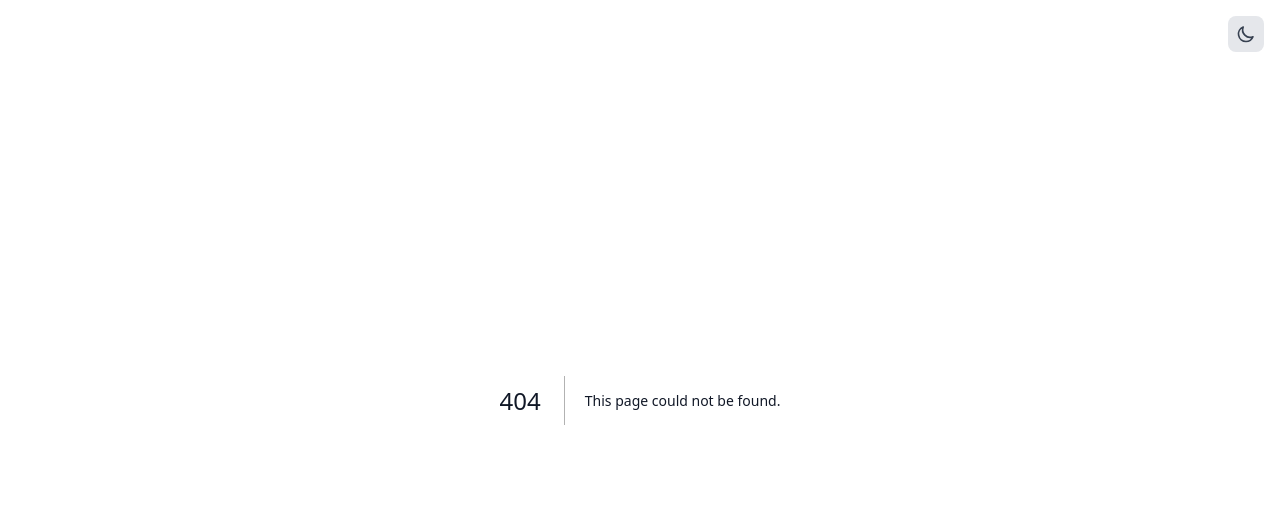
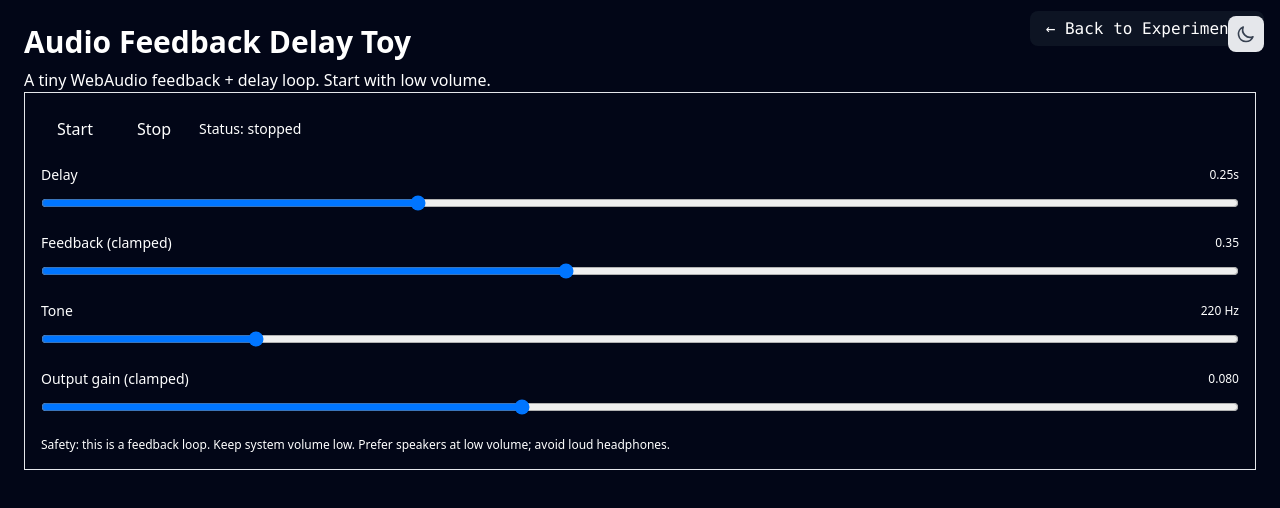
Before and after one commit to higgs-jung/tf-prd-lab, a Next.js app: page /experiments/weird-003 in a window 1280 px wide. Before the commit this address had no page. Shown: the top 508 px of the page. Built offline with nearby package versions, Linux system fonts and the light colour scheme.

Commit message:
feat(weird-003): add WebAudio feedback delay toy (#45)
- Start/Stop gated by user gesture (AudioContext created on Start)
- Safety clamps for feedback and output gain
- Sliders for delay/feedback/tone/output
- Registered in experiments index with page route + spec

Validation: pnpm build

```diff
--- /dev/null
+++ b/app/experiments/weird-003/page.tsx
@@ -0,0 +1,30 @@
+'use client'
+
+import Link from "next/link";
+import dynamic from "next/dynamic";
+
+const Weird003Demo = dynamic(() => import("@/experiments/weird-003/demo"), {
+  ssr: false,
+  loading: () => (
+    <div className="flex items-center justify-center min-h-screen bg-black">
+      <div className="text-white text-xl font-mono">Loading...</div>
+    </div>
+  )
+});
+
+export default function Weird003Page() {
+  return (
+    <main className="min-h-screen">
+      <nav className="fixed top-4 right-4 z-10">
+        <Link
+          href="/experiments"
+          className="px-4 py-2 bg-gray-900/80 backdrop-blur-sm text-white rounded-lg hover:bg-gray-800 transition-colors font-mono"
+        >
+          ← Back to Experiments
+        </Link>
+      </nav>
+
+      <Weird003Demo />
+    </main>
+  );
+}
--- /dev/null
+++ b/experiments/weird-003/demo.tsx
@@ -0,0 +1,263 @@
+'use client'
+
+import { useEffect, useRef, useState } from 'react'
+
+type AudioRig = {
+  ctx: AudioContext
+  osc: OscillatorNode
+  preGain: GainNode
+  delay: DelayNode
+  feedbackGain: GainNode
+  outputGain: GainNode
+}
+
+const DELAY_MAX = 0.8
+const FEEDBACK_MAX = 0.8
+const TONE_MIN = 80
+const TONE_MAX = 880
+const GAIN_MAX = 0.2
+
+function clamp(value: number, min: number, max: number) {
+  return Math.min(max, Math.max(min, value))
+}
+
+export default function AudioFeedbackDelayToyDemo() {
+  const rigRef = useRef<AudioRig | null>(null)
+
+  const [isRunning, setIsRunning] = useState(false)
+  const [delaySec, setDelaySec] = useState(0.25)
+  const [feedback, setFeedback] = useState(0.35)
+  const [toneHz, setToneHz] = useState(220)
+  const [outGain, setOutGain] = useState(0.08)
+
+  const applyParams = (next?: {
+    delaySec?: number
+    feedback?: number
+    toneHz?: number
+    outGain?: number
+  }) => {
+    const rig = rigRef.current
+    if (!rig) return
+
+    const now = rig.ctx.currentTime
+    const tc = 0.015
+
+    const d = clamp(next?.delaySec ?? delaySec, 0, DELAY_MAX)
+    const fb = clamp(next?.feedback ?? feedback, 0, FEEDBACK_MAX)
+    const f = clamp(next?.toneHz ?? toneHz, TONE_MIN, TONE_MAX)
+    const g = clamp(next?.outGain ?? outGain, 0, GAIN_MAX)
+
+    rig.delay.delayTime.setTargetAtTime(d, now, tc)
+    rig.feedbackGain.gain.setTargetAtTime(fb, now, tc)
+    rig.osc.frequency.setTargetAtTime(f, now, tc)
+    rig.outputGain.gain.setTargetAtTime(g, now, tc)
+  }
+
+  const stop = async () => {
+    const rig = rigRef.current
+    rigRef.current = null
+    setIsRunning(false)
+
+    if (!rig) return
+
+    try {
+      rig.osc.stop()
+    } catch {
+      // ignore
+    }
+
+    try {
+      rig.osc.disconnect()
+      rig.preGain.disconnect()
+      rig.delay.disconnect()
+      rig.feedbackGain.disconnect()
+      rig.outputGain.disconnect()
+    } catch {
+      // ignore
+    }
+
+    try {
+      await rig.ctx.close()
+    } catch {
+      // ignore
+    }
+  }
+
+  const start = async () => {
+    if (rigRef.current) return
+
+    const AudioContextCtor = window.AudioContext || (window as any).webkitAudioContext
+    const ctx = new AudioContextCtor()
+
+    const osc = ctx.createOscillator()
+    osc.type = 'sine'
+
+    const preGain = ctx.createGain()
+    preGain.gain.value = 0.12
+
+    const delay = ctx.createDelay(DELAY_MAX)
+    const feedbackGain = ctx.createGain()
+    const outputGain = ctx.createGain()
+
+    osc.connect(preGain)
+    preGain.connect(delay)
+
+    // feedback loop
+    delay.connect(feedbackGain)
+    feedbackGain.connect(delay)
+
+    // output
+    delay.connect(outputGain)
+    outputGain.connect(ctx.destination)
+
+    rigRef.current = { ctx, osc, preGain, delay, feedbackGain, outputGain }
+
+    // Apply initial params (with clamps)
+    const d = clamp(delaySec, 0, DELAY_MAX)
+    const fb = clamp(feedback, 0, FEEDBACK_MAX)
+    const f = clamp(toneHz, TONE_MIN, TONE_MAX)
+    const g = clamp(outGain, 0, GAIN_MAX)
+
+    delay.delayTime.value = d
+    feedbackGain.gain.value = fb
+    osc.frequency.value = f
+    outputGain.gain.value = g
+
+    // Start inside user gesture handler
+    await ctx.resume()
+    osc.start()
+    setIsRunning(true)
+  }
+
+  useEffect(() => {
+    return () => {
+      void stop()
+    }
+    // eslint-disable-next-line react-hooks/exhaustive-deps
+  }, [])
+
+  return (
+    <main className="min-h-screen bg-slate-950 text-white p-6">
+      <div className="max-w-3xl mx-auto space-y-6">
+        <header className="space-y-2">
+          <h1 className="text-3xl font-bold">Audio Feedback Delay Toy</h1>
+          <p className="text-slate-300">
+            A tiny WebAudio feedback + delay loop. Start with low volume.
+          </p>
+        </header>
+
+        <div className="rounded-xl border border-slate-800 bg-slate-900/40 p-4 space-y-4">
+          <div className="flex items-center gap-3">
+            <button
+              onClick={() => void start()}
+              disabled={isRunning}
+              className="px-4 py-2 rounded-lg bg-emerald-600 disabled:bg-emerald-900/40 disabled:text-slate-400 hover:bg-emerald-500 transition-colors"
+            >
+              Start
+            </button>
+            <button
+              onClick={() => void stop()}
+              disabled={!isRunning}
+              className="px-4 py-2 rounded-lg bg-rose-600 disabled:bg-rose-900/40 disabled:text-slate-400 hover:bg-rose-500 transition-colors"
+            >
+              Stop
+            </button>
+            <div className="text-sm text-slate-400">
+              Status: {isRunning ? 'running' : 'stopped'}
+            </div>
+          </div>
+
+          <div className="space-y-4">
+            <div>
+              <div className="flex items-center justify-between mb-2">
+                <label className="text-sm text-slate-300">Delay</label>
+                <div className="text-xs text-slate-400">{delaySec.toFixed(2)}s</div>
+              </div>
+              <input
+                type="range"
+                min={0}
+                max={DELAY_MAX}
+                step={0.01}
+                value={delaySec}
+                onChange={(e) => {
+                  const v = clamp(Number(e.target.value), 0, DELAY_MAX)
+                  setDelaySec(v)
+                  applyParams({ delaySec: v })
+                }}
+                className="w-full accent-sky-400"
+                aria-label="Delay seconds"
+              />
+            </div>
+
+            <div>
+              <div className="flex items-center justify-between mb-2">
+                <label className="text-sm text-slate-300">Feedback (clamped)</label>
+                <div className="text-xs text-slate-400">{feedback.toFixed(2)}</div>
+              </div>
+              <input
+                type="range"
+                min={0}
+                max={FEEDBACK_MAX}
+                step={0.01}
+                value={feedback}
+                onChange={(e) => {
+                  const v = clamp(Number(e.target.value), 0, FEEDBACK_MAX)
+                  setFeedback(v)
+                  applyParams({ feedback: v })
+                }}
+                className="w-full accent-violet-400"
+                aria-label="Feedback amount"
+              />
+            </div>
+
+            <div>
+              <div className="flex items-center justify-between mb-2">
+                <label className="text-sm text-slate-300">Tone</label>
+                <div className="text-xs text-slate-400">{Math.round(toneHz)} Hz</div>
+              </div>
+              <input
+                type="range"
+                min={TONE_MIN}
+                max={TONE_MAX}
+                step={1}
+                value={toneHz}
+                onChange={(e) => {
+                  const v = clamp(Number(e.target.value), TONE_MIN, TONE_MAX)
+                  setToneHz(v)
+                  applyParams({ toneHz: v })
+                }}
+                className="w-full accent-amber-400"
+                aria-label="Tone frequency"
+              />
+            </div>
+
+            <div>
+              <div className="flex items-center justify-between mb-2">
+                <label className="text-sm text-slate-300">Output gain (clamped)</label>
+                <div className="text-xs text-slate-400">{outGain.toFixed(3)}</div>
+              </div>
+              <input
+                type="range"
+                min={0}
+                max={GAIN_MAX}
+                step={0.005}
+                value={outGain}
+                onChange={(e) => {
+                  const v = clamp(Number(e.target.value), 0, GAIN_MAX)
+                  setOutGain(v)
+                  applyParams({ outGain: v })
+                }}
+                className="w-full accent-emerald-400"
+                aria-label="Output gain"
+              />
+            </div>
+          </div>
+
+          <div className="text-xs text-slate-400">
+            Safety: this is a feedback loop. Keep system volume low. Prefer speakers at low volume; avoid loud headphones.
+          </div>
+        </div>
+      </div>
+    </main>
+  )
+}
```
Also changed, not shown: experiments/index.ts (+11 -0 lines), experiments/weird-003/spec.md (added, +17 -0 lines).
